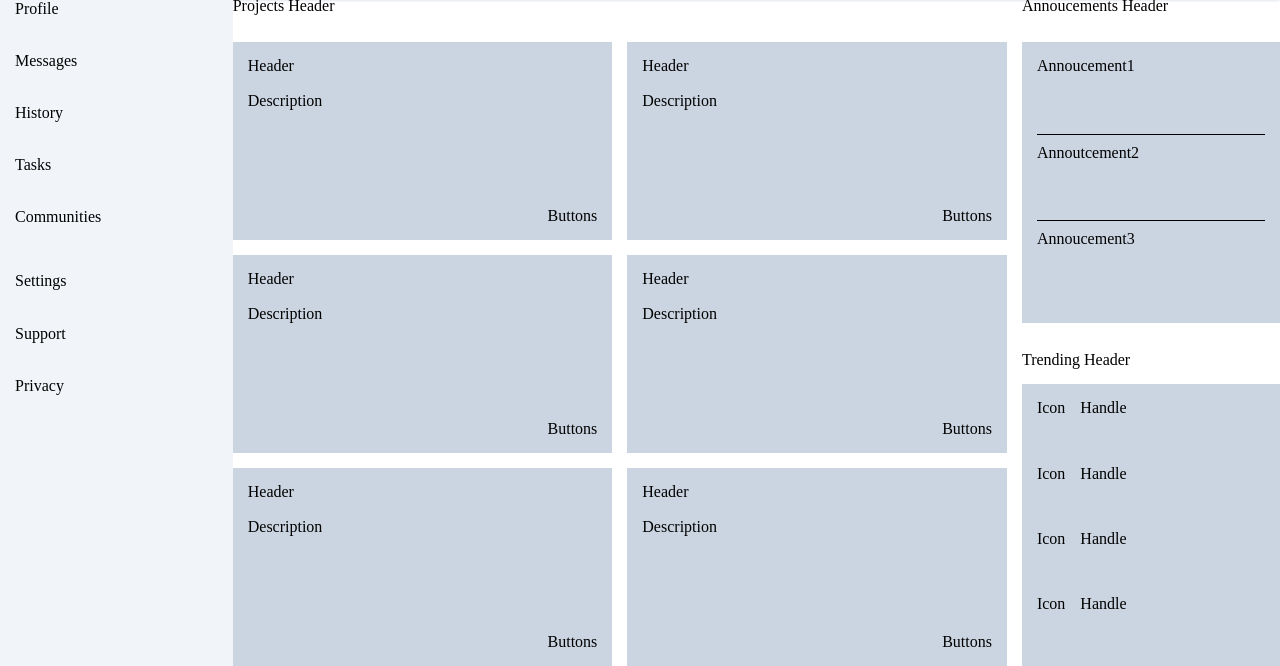
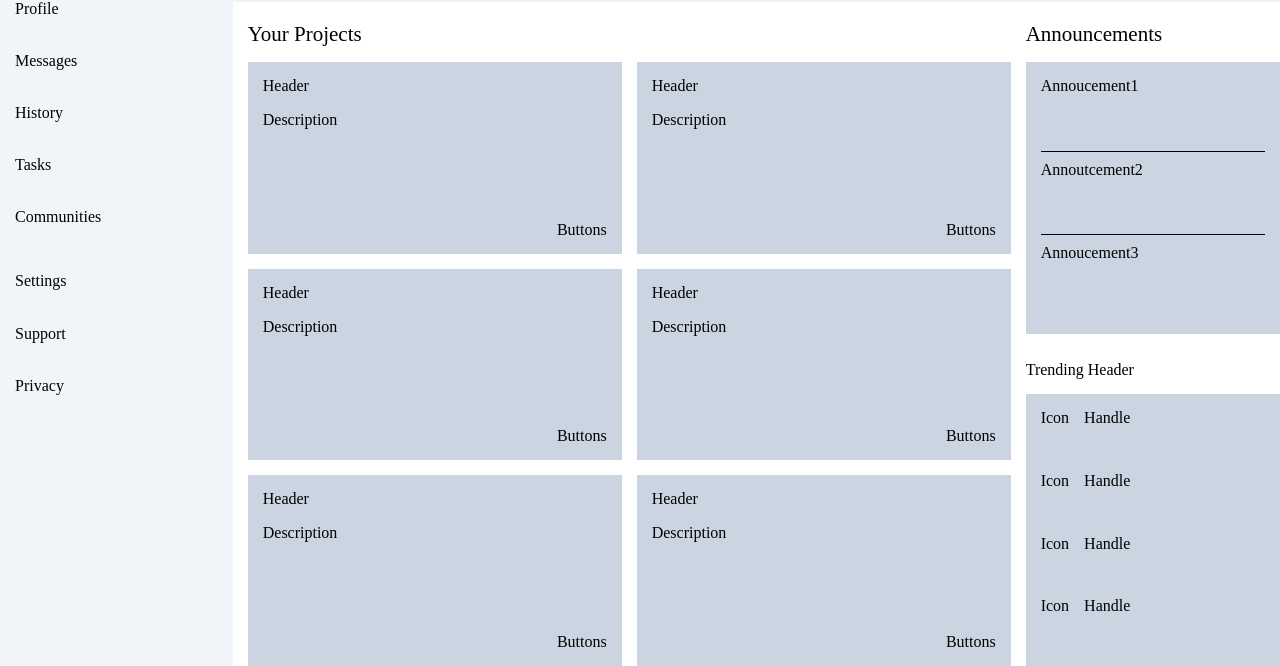
Before and after one commit to mtwomey19/admin-dashboard, a plain HTML site: page index.html in a window 1280 px wide. Shown: the part 134-800 px from the top of the page. Drawn offline with Linux system fonts and the light colour scheme.

Commit message:
Style project area header

```diff
--- a/css/style.css
+++ b/css/style.css
@@ -169,8 +169,18 @@ form button {
     display: grid;
     /* grid-template-columns: repeat(auto-fit, minmax(300px, 1fr)); */
     grid-template-columns: 3fr 1fr;
-    grid-template-rows: 1fr 21fr;
+    grid-template-rows: 1fr 12fr;
     gap: 15px;
+
+    padding-left: 15px;
+}
+
+.projects-header,
+.announcements-header {
+    padding-top: 24px;
+    align-self: center;
+    font-size: 21px;
+    font-weight: 400;
 }
 
 .projects-header {
--- a/index.html
+++ b/index.html
@@ -57,8 +57,8 @@
             </div>
         </div>
         <div class="main-content-area">
-            <div class="projects-header">Projects Header</div>
-            <div class="annoucements-header">Annoucements Header</div>
+            <div class="projects-header">Your Projects</div>
+            <div class="announcements-header">Announcements</div>
             <div class="project-card-area">
                 <div class="project-card">
                     <p class="project-card-header">Header</p>
```
